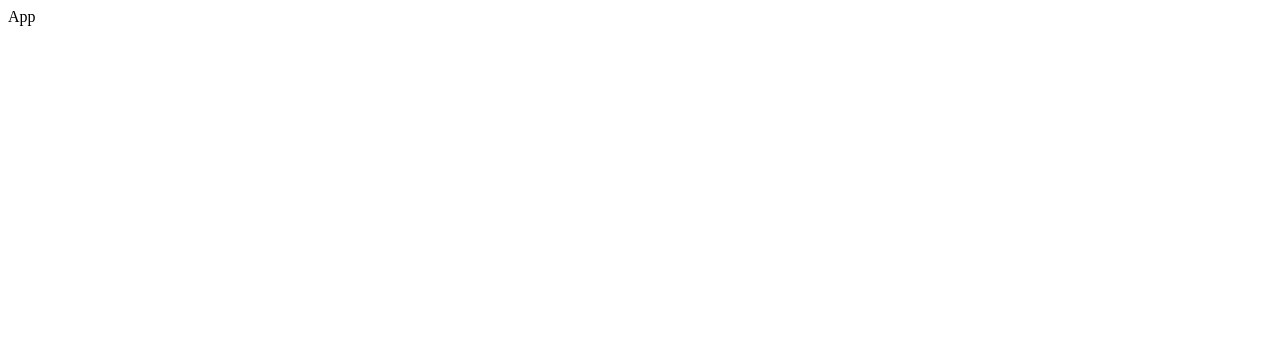
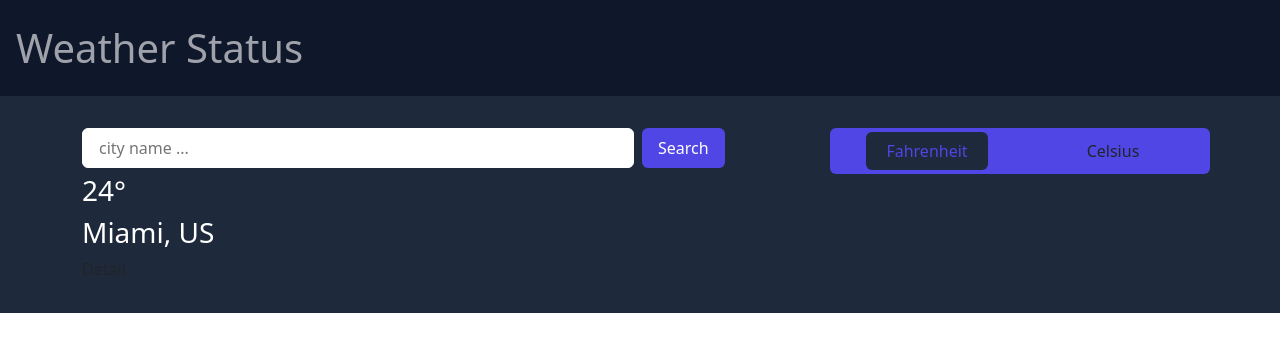
Before and after one commit to Mahsa-Tb88/Weather-App, a React (Vite) app: page / in a window 1280 px wide. Shown: the top 352 px of the page. Built offline with nearby package versions, Linux system fonts and the light colour scheme.

Commit message:
add component

```diff
--- a/package.json
+++ b/package.json
@@ -10,8 +10,10 @@
     "preview": "vite preview"
   },
   "dependencies": {
+    "bootstrap": "^5.3.2",
     "react": "^18.2.0",
-    "react-dom": "^18.2.0"
+    "react-dom": "^18.2.0",
+    "sass": "^1.69.5"
   },
   "devDependencies": {
     "@types/react": "^18.2.37",
--- a/src/App.jsx
+++ b/src/App.jsx
@@ -1,7 +1,19 @@
-import React from 'react'
-
+import React from "react";
+import "./App.scss";
+import Header from "./Components/Header/Header";
+import Info from "./Components/Info/Info";
+import Detail from "./Components/Detail/Detail";
 export default function App() {
   return (
-    <div>App</div>
-  )
+    <div className=" app">
+      <h1 className="title py-4 p-3">Weather Status</h1>
+      <div className="main ">
+        <div className="container">
+          <Header />
+          <Info />
+          <Detail />
+        </div>
+      </div>
+    </div>
+  );
 }
--- /dev/null
+++ b/src/App.scss
@@ -0,0 +1,43 @@
+.app {
+  .title {
+    background-color: #0f172a;
+    color: #9fa2aa;
+    margin-bottom: 0;
+  }
+
+  .main {
+    background-color: #1e293b;
+    padding: 2rem 0;
+  }
+
+  .searchbtn {
+    background-color: #4f46e5;
+    height: 2.5rem;
+    border: none;
+    padding: 0 1rem;
+    &:hover{
+        background-color:#0f172a;
+    }
+  }
+
+  .serachInput{
+    padding: 0.3rem;
+    border: 1px solid #fff;
+    height: 2.5rem;
+    outline: none;
+    padding-left: 1rem;
+  }
+  .btngroup {
+    background-color: #4f46e5;
+
+    .far {
+      background-color: #1e293b;
+      color: #4f46e5;
+    }
+    .cel{
+        &:hover{
+            border: 1px solid #0f172a;
+        }
+    }
+  }
+}
--- /dev/null
+++ b/src/Components/Detail/Detail.jsx
@@ -0,0 +1,7 @@
+import React from 'react'
+
+export default function Detail() {
+  return (
+    <div>Detail</div>
+  )
+}
--- /dev/null
+++ b/src/Components/Header/Header.jsx
@@ -0,0 +1,26 @@
+import React from "react";
+
+export default function Header() {
+  return (
+    <div className="row">
+      <div className="col-8">
+        <input
+          type="text"
+          placeholder="city name ..."
+          className="serachInput w-75 rounded-2 "
+        />
+        <button className=" text-white searchbtn mx-2 rounded-2">Search</button>
+      </div>
+      <div className="col-4">
+        <div className="row btngroup p-1 justify-content-center rounded-2">
+          <div className="col-6 text-center">
+            <button className="btn far w-75">Fahrenheit</button>
+          </div>
+          <div className="col-6 text-center">
+            <button className="btn cel w-75">Celsius</button>
+          </div>
+        </div>
+      </div>
+    </div>
+  );
+}
--- /dev/null
+++ b/src/Components/Info/Info.jsx
@@ -0,0 +1,17 @@
+import React from "react";
+
+export default function Info() {
+  return (
+    <div>
+      <div className="row">
+        <div className="col-3">
+          <h3 className="text-white">24°</h3>
+          <h3 className="text-white">Miami, US</h3>
+        </div>
+        <div className="col-3"></div>
+        <div className="col-3"></div>
+        <div className="col-3"></div>
+      </div>
+    </div>
+  );
+}
```
Also changed, not shown: src/main.jsx (+8 -7 lines), src/Components/Detail/Detail.scss (added), src/Components/Header/header.scss (added), src/Components/Info/info.scss (added), src/assets/css/style.scss (added), 1 other file (tests, documents, lock files or other folders).
